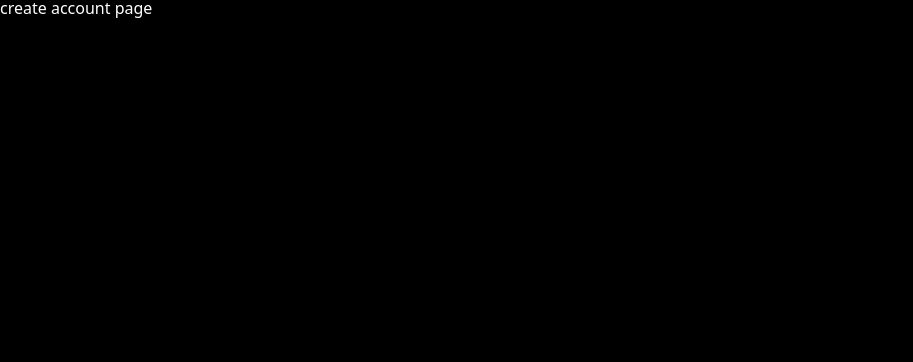
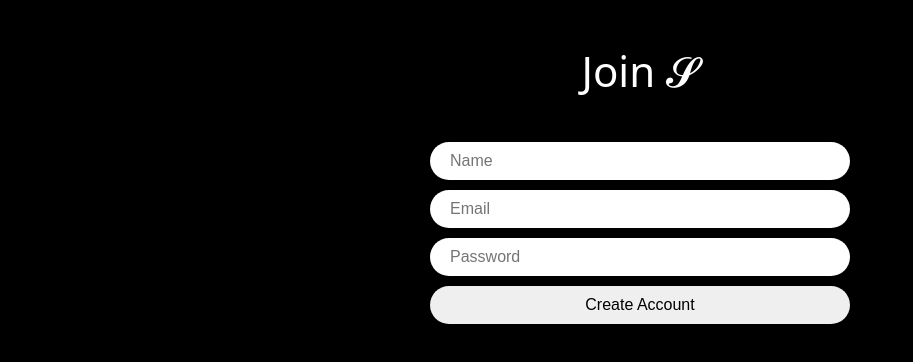
Before and after one commit to 99yang/switter, a React (Vite) app: page /create-account in a window 1280 px wide. Shown: the top 362 px of the page, without its empty margins (0-913 px from the left). Built offline with nearby package versions, Linux system fonts and the light colour scheme.

Commit message:
#3.3 firebase: auth

```diff
--- a/src/App.tsx
+++ b/src/App.tsx
@@ -4,7 +4,7 @@
 import Profile from './routes/profile';
 import CreateAccount from './routes/create-account';
 import Login from './routes/login';
-import { createGlobalStyle } from 'styled-components';
+import styled, { createGlobalStyle } from 'styled-components';
 import reset from 'styled-reset';
 import { useEffect, useState } from 'react';
 import LoadingScreen from './components/loading-screen';
@@ -48,6 +48,11 @@
   font-family: system-ui, -apple-system, BlinkMacSystemFont, 'Segoe UI', Roboto, Oxygen, Ubuntu, Cantarell, 'Open Sans', 'Helvetica Neue', sans-serif;
  }
 `;
+const Wrapper = styled.div`
+  height: 100vh;
+  display: flex;
+  justify-content: center;
+`;
 
 function App() {
   const [isLoading, setLoading] = useState(true);
@@ -61,10 +66,10 @@
   }, []);
 
   return (
-    <>
+    <Wrapper>
       <GlobalStyles />
       {isLoading ? <LoadingScreen /> : <RouterProvider router={router} />}
-    </>
+    </Wrapper>
   );
 }
 
--- a/src/routes/create-account.tsx
+++ b/src/routes/create-account.tsx
@@ -1,3 +1,128 @@
+import { createUserWithEmailAndPassword, updateProfile } from 'firebase/auth';
+import { useState } from 'react';
+import styled from 'styled-components';
+import { auth } from '../firebase';
+import { useNavigate } from 'react-router-dom';
+
+const Wrapper = styled.div`
+  width: 420px;
+  height: 100%;
+  display: flex;
+  flex-direction: column;
+  align-items: center;
+  padding: 50px 0px;
+`;
+const Title = styled.h1`
+  font-size: 42px;
+`;
+const Form = styled.form`
+  margin-top: 50px;
+  display: flex;
+  flex-direction: column;
+  gap: 10px;
+  width: 100%;
+`;
+const Input = styled.input`
+  padding: 10px 20px;
+  border-radius: 50px;
+  border: none;
+  width: 100%;
+  font-size: 16px;
+  &[type='submit'] {
+    cursor: pointer;
+    &:hover {
+      opacity: 0.8;
+    }
+  }
+`;
+const Error = styled.span`
+  font-weight: 600;
+  color: tomato;
+`;
+
 export default function CreateAccount() {
-  return <h1>create account page</h1>;
+  const navigate = useNavigate();
+  const [isLoading, setLoading] = useState(false);
+  const [name, setName] = useState('');
+  const [email, setEmail] = useState('');
+  const [password, setPassword] = useState('');
+  const [error, setError] = useState('');
+
+  const onChange = (e: React.ChangeEvent<HTMLInputElement>) => {
+    const {
+      target: { name, value },
+    } = e;
+    if (name === 'name') {
+      setName(value);
+    } else if (name === 'email') {
+      setEmail(value);
+    } else if (name === 'password') {
+      setPassword(value);
+    }
+  };
+
+  const onSubmit = async (e: React.FormEvent<HTMLFormElement>) => {
+    e.preventDefault();
+    if (isLoading || name === '' || email === '' || password === '') return;
+    try {
+      // #3.3
+      setLoading(true);
+      const credentials = await createUserWithEmailAndPassword(
+        auth,
+        email,
+        password
+      );
+      console.log(credentials.user);
+      updateProfile(credentials.user, {
+        displayName: name,
+      });
+      navigate('/');
+      // create account
+      // set name user
+      // redirect to the home
+    } catch (e) {
+      // setError
+    } finally {
+      setLoading(false);
+    }
+
+    console.log(name, email, password);
+  };
+
+  return (
+    <Wrapper>
+      <Title>Join 𝓢</Title>
+      <Form onSubmit={onSubmit}>
+        <Input
+          onChange={onChange}
+          name="name"
+          value={name}
+          placeholder="Name"
+          type="text"
+          required
+        />
+        <Input
+          onChange={onChange}
+          name="email"
+          value={email}
+          placeholder="Email"
+          type="email"
+          required
+        />
+        <Input
+          onChange={onChange}
+          name="password"
+          value={password}
+          placeholder="Password"
+          type="password"
+          required
+        />
+        <Input
+          type="submit"
+          value={isLoading ? 'Loading...' : 'Create Account'}
+        />
+      </Form>
+      {error !== '' ? <Error>{error}</Error> : null}
+    </Wrapper>
+  );
 }
```
